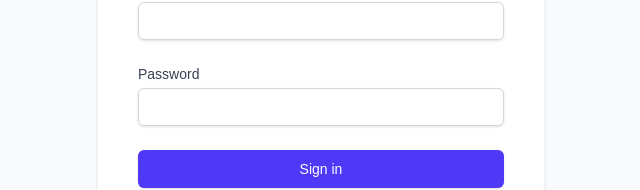
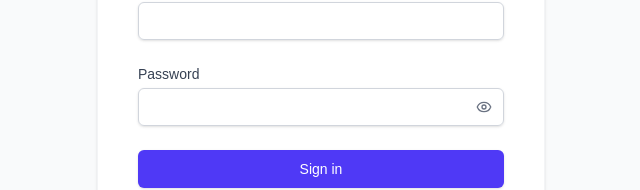
Before and after one commit to Mohith705/gold-shop-helper, a Next.js app: page /login in a window 1280 px wide. Shown: the part 401-591 px from the top of the page, without its empty margins (319-959 px from the left). Built offline with nearby package versions, Linux system fonts and the light colour scheme.

Commit message:
update login

```diff
--- a/src/app/actions.ts
+++ b/src/app/actions.ts
@@ -123,3 +123,23 @@
   revalidatePath('/')
   return { success: true }
 }
+
+export async function handleLogin(formData: FormData) {
+  const username = formData.get('username')
+  const password = formData.get('password')
+
+  if (username === 'raja' && password === 'gold1987') {
+    const { cookies } = await import('next/headers')
+    const cookieStore = await cookies()
+    cookieStore.set('admin_auth', 'authenticated', {
+      httpOnly: true,
+      secure: process.env.NODE_ENV === 'production',
+      maxAge: 60 * 60 * 24 * 7 // 1 week
+    })
+    const { redirect } = await import('next/navigation')
+    redirect('/')
+  } else {
+    const { redirect } = await import('next/navigation')
+    redirect('/login?error=invalid')
+  }
+}
--- a/src/app/login/page.tsx
+++ b/src/app/login/page.tsx
@@ -1,27 +1,15 @@
-import { cookies } from 'next/headers'
-import { redirect } from 'next/navigation'
-import { Lock } from 'lucide-react'
+'use client'
 
-async function handleLogin(formData: FormData) {
-  'use server'
-  const username = formData.get('username')
-  const password = formData.get('password')
+import { useState } from 'react'
+import { Lock, Eye, EyeOff } from 'lucide-react'
+import { handleLogin } from '@/app/actions'
+import { useSearchParams } from 'next/navigation'
+import { Suspense } from 'react'
 
-  if (username === 'raja' && password === 'gold1987') {
-    const cookieStore = await cookies()
-    cookieStore.set('admin_auth', 'authenticated', {
-      httpOnly: true,
-      secure: process.env.NODE_ENV === 'production',
-      maxAge: 60 * 60 * 24 * 7 // 1 week
-    })
-    redirect('/')
-  } else {
-    redirect('/login?error=invalid')
-  }
-}
-
-export default async function LoginPage({ searchParams }: { searchParams: Promise<{ error?: string }> }) {
-  const resolvedSearchParams = await searchParams
+function LoginFormComponent() {
+  const searchParams = useSearchParams()
+  const error = searchParams.get('error')
+  const [showPassword, setShowPassword] = useState(false)
 
   return (
     <div className="min-h-screen bg-gray-50 flex flex-col justify-center py-12 sm:px-6 lg:px-8">
@@ -40,7 +28,7 @@
       <div className="mt-8 sm:mx-auto sm:w-full sm:max-w-md">
         <div className="bg-white py-8 px-4 shadow sm:rounded-lg sm:px-10 border border-gray-100">
           <form action={handleLogin} className="space-y-6">
-            {resolvedSearchParams?.error === 'invalid' && (
+            {error === 'invalid' && (
               <div className="bg-red-50 border border-red-200 text-red-600 text-sm p-3 rounded-md text-center">
                 Invalid username or password
               </div>
@@ -53,20 +41,27 @@
                   name="username"
                   type="text"
                   required
-                  className="appearance-none block w-full px-3 py-2 border border-gray-300 rounded-md shadow-sm placeholder-gray-400 focus:outline-none focus:ring-indigo-500 focus:border-indigo-500 sm:text-sm"
+                  className="appearance-none block w-full px-3 py-2 border border-gray-300 rounded-md shadow-sm placeholder-gray-400 text-gray-900 focus:outline-none focus:ring-indigo-500 focus:border-indigo-500 sm:text-sm"
                 />
               </div>
             </div>
 
             <div>
               <label className="block text-sm font-medium text-gray-700">Password</label>
-              <div className="mt-1">
+              <div className="mt-1 relative">
                 <input
                   name="password"
-                  type="password"
+                  type={showPassword ? "text" : "password"}
                   required
-                  className="appearance-none block w-full px-3 py-2 border border-gray-300 rounded-md shadow-sm placeholder-gray-400 focus:outline-none focus:ring-indigo-500 focus:border-indigo-500 sm:text-sm"
+                  className="appearance-none block w-full px-3 py-2 pr-10 border border-gray-300 rounded-md shadow-sm placeholder-gray-400 text-gray-900 focus:outline-none focus:ring-indigo-500 focus:border-indigo-500 sm:text-sm"
                 />
+                <button
+                  type="button"
+                  onClick={() => setShowPassword(!showPassword)}
+                  className="absolute inset-y-0 right-0 pr-3 flex items-center text-gray-500 hover:text-gray-700"
+                >
+                  {showPassword ? <EyeOff size={16} /> : <Eye size={16} />}
+                </button>
               </div>
             </div>
 
@@ -84,3 +79,11 @@
     </div>
   )
 }
+
+export default function LoginPage() {
+  return (
+    <Suspense fallback={<div className="min-h-screen bg-gray-50" />}>
+      <LoginFormComponent />
+    </Suspense>
+  )
+}
```
